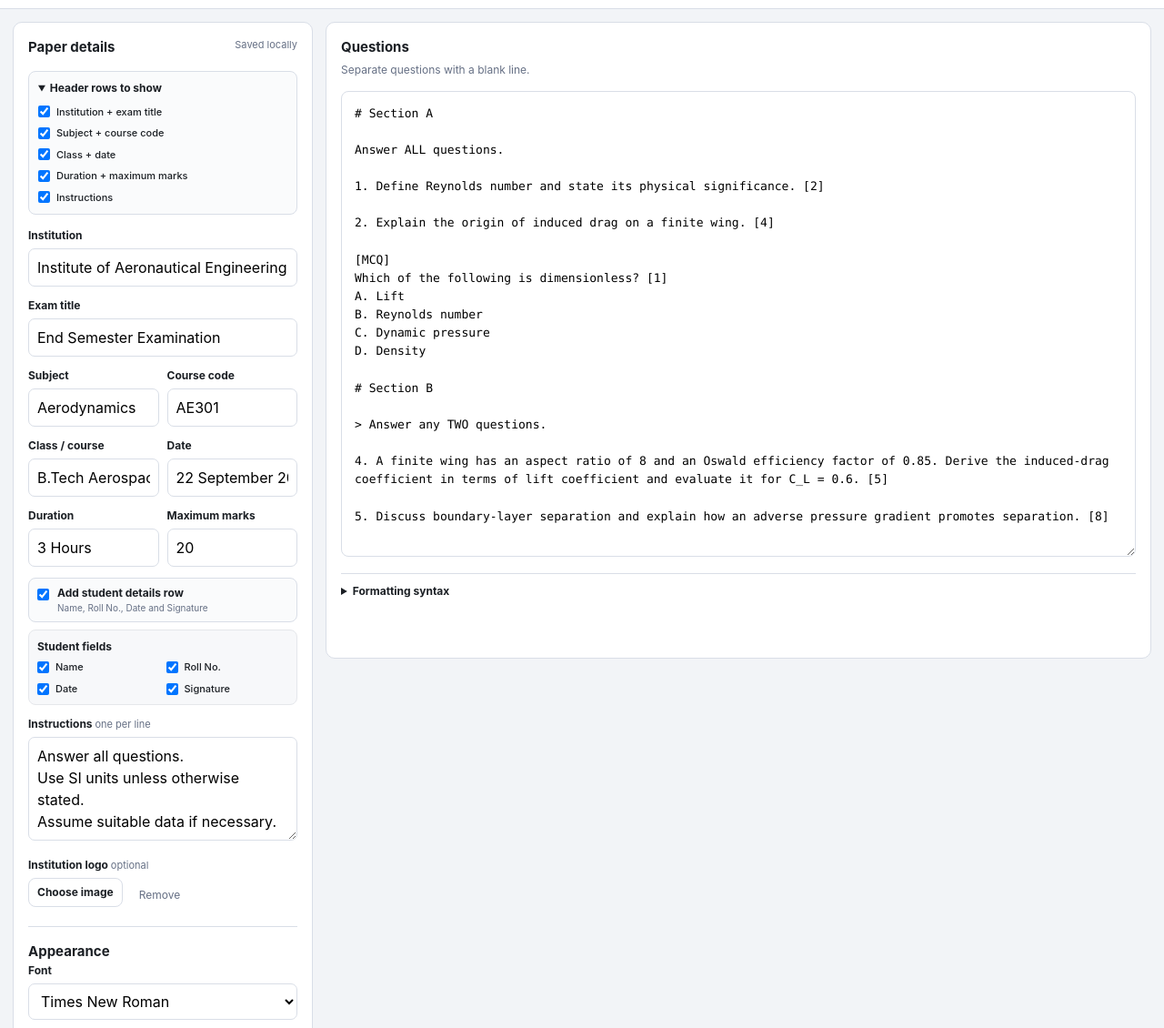
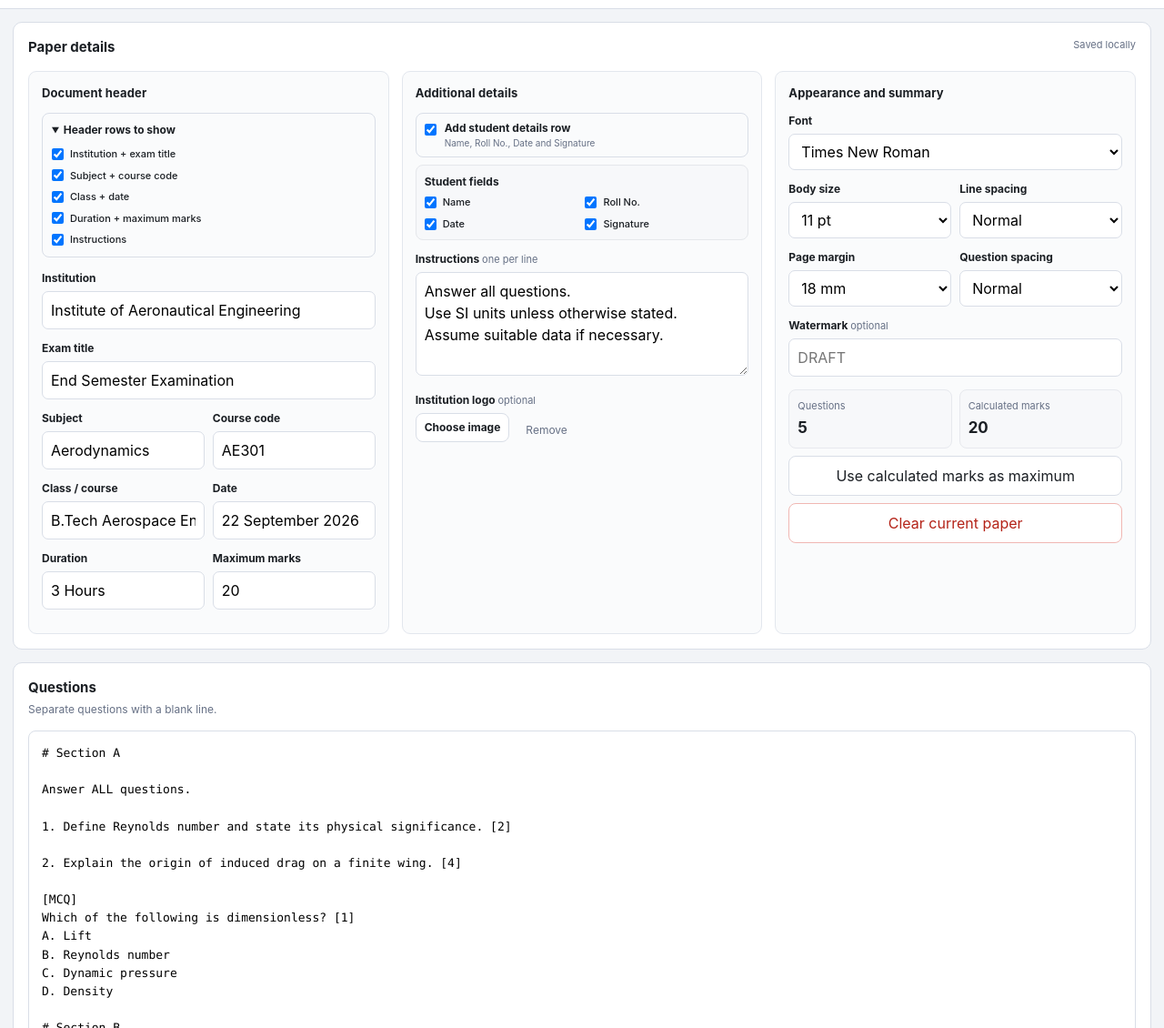
Before and after one commit to cibinjoseph/question-paper-maker, a plain HTML site: page index.html in a window 1280 px wide. Shown: the part 111-1241 px from the top of the page at 91% size. Drawn offline with Linux system fonts and the light colour scheme.

Commit message:
Remove branding

```diff
--- a/app.js
+++ b/app.js
@@ -299,7 +299,6 @@ function createContinuationPage(pageNumber) {
     <div class="watermark">${escapeHtml(elements.watermark.value.trim())}</div>
     <div class="questions"></div>
     <footer class="paper-footer">
-      <span>Created with Question Paper Maker</span>
       <span class="page-number"></span>
     </footer>
   `;
--- a/docx-export.js
+++ b/docx-export.js
@@ -345,7 +345,7 @@
           font,
           size: 16,
           color: "666666",
-          children: ["Question Paper Maker · Page ", PageNumber.CURRENT, " of ", PageNumber.TOTAL_PAGES]
+          children: ["Page ", PageNumber.CURRENT, " of ", PageNumber.TOTAL_PAGES]
         })]
       })]
     });
@@ -354,7 +354,7 @@
       title: data.examTitle || "Question Paper",
       subject: data.subject || "Question Paper",
       creator: "Cibin Joseph",
-      description: "Created with Question Paper Maker",
+      description: "Question paper",
       features: { updateFields: true },
       sections: [{
         properties: {
--- a/index.html
+++ b/index.html
@@ -97,6 +97,10 @@
           <span id="saveStatus" class="save-status">Saved locally</span>
         </div>
 
+        <div class="settings-grid">
+          <section class="settings-group" aria-labelledby="documentHeaderLabel">
+            <h3 id="documentHeaderLabel">Document header</h3>
+
             <details class="header-visibility" open>
               <summary>Header rows to show</summary>
               <div class="header-visibility-grid">
@@ -151,6 +155,11 @@
           </div>
         </div>
 
+          </section>
+
+          <section class="settings-group" aria-labelledby="additionalDetailsLabel">
+            <h3 id="additionalDetailsLabel">Additional details</h3>
+
         <div class="field student-details-control">
           <label class="check-row" for="studentDetailsEnabled">
             <input id="studentDetailsEnabled" type="checkbox" />
@@ -190,9 +199,10 @@ Assume suitable data if necessary."></textarea>
           </div>
         </div>
 
-        <hr />
+          </section>
 
-        <h2 class="section-label">Appearance</h2>
+          <section class="settings-group" aria-labelledby="appearanceLabel">
+            <h3 id="appearanceLabel">Appearance and summary</h3>
 
         <div class="field">
           <label for="fontFamily">Font</label>
@@ -266,6 +276,8 @@ Assume suitable data if necessary."></textarea>
         <div id="marksWarning" class="warning hidden"></div>
 
         <button id="clearBtn" class="btn danger full">Clear current paper</button>
+          </section>
+        </div>
       </aside>
 
       <section class="panel editor-panel">
@@ -357,7 +369,6 @@ D. Density"></textarea>
             <div id="questionPreview" class="questions"></div>
 
             <footer class="paper-footer">
-              <span>Created with Question Paper Maker</span>
               <span class="page-number">Page 1 of 1</span>
             </footer>
           </article>
--- a/styles.css
+++ b/styles.css
@@ -240,7 +240,7 @@ a {
 
 .workspace {
   display: grid;
-  grid-template-columns: minmax(280px, 330px) minmax(340px, 1fr);
+  grid-template-columns: minmax(0, 1fr);
   gap: 14px;
   align-items: start;
   padding: 14px;
@@ -256,6 +256,29 @@ a {
   padding: 16px;
   position: relative;
   max-height: none;
+  grid-column: 1 / -1;
+}
+
+.settings-grid {
+  display: grid;
+  grid-template-columns: repeat(3, minmax(0, 1fr));
+  gap: 14px;
+  align-items: start;
+}
+
+.settings-group {
+  min-width: 0;
+  height: 100%;
+  padding: 14px;
+  border: 1px solid #e3e7ee;
+  border-radius: 9px;
+  background: #fafbfc;
+}
+
+.settings-group h3 {
+  margin: 0 0 12px;
+  font-size: 13px;
+  letter-spacing: 0.01em;
 }
 
 .editor-panel {
@@ -345,12 +368,6 @@ a {
   display: flex;
   gap: 8px;
   align-items: center;
-}
-
-.settings-panel hr {
-  border: 0;
-  border-top: 1px solid var(--line);
-  margin: 16px 0;
 }
 
 .header-visibility {
@@ -536,14 +553,15 @@ a {
 
 @media (min-width: 1101px) {
   .workspace.side-by-side {
-    grid-template-columns: minmax(250px, 300px) minmax(320px, 0.85fr) minmax(520px, 1.25fr);
+    grid-template-columns: minmax(360px, 0.85fr) minmax(520px, 1.25fr);
   }
 
   .workspace.side-by-side .settings-panel {
-    position: sticky;
-    top: 86px;
-    max-height: calc(100vh - 100px);
-    overflow: auto;
+    grid-column: 1 / -1;
+    position: relative;
+    top: auto;
+    max-height: none;
+    overflow: visible;
   }
 
   .workspace.side-by-side .preview-shell {
@@ -837,7 +855,7 @@ a {
   bottom: 7mm;
   left: var(--paper-margin);
   display: flex;
-  justify-content: space-between;
+  justify-content: flex-end;
   gap: 8mm;
   padding-top: 2mm;
   border-top: 0.5px solid #aaa;
@@ -1070,6 +1088,10 @@ a {
   .layout-toggle {
     display: none;
   }
+
+  .settings-grid {
+    grid-template-columns: repeat(2, minmax(0, 1fr));
+  }
 }
 
 @media (max-width: 820px) {
@@ -1088,6 +1110,10 @@ a {
 
   .workspace {
     display: block;
+  }
+
+  .settings-grid {
+    grid-template-columns: 1fr;
   }
 
   .panel,
```
Lines whose indentation alone changed are shown as unchanged.
